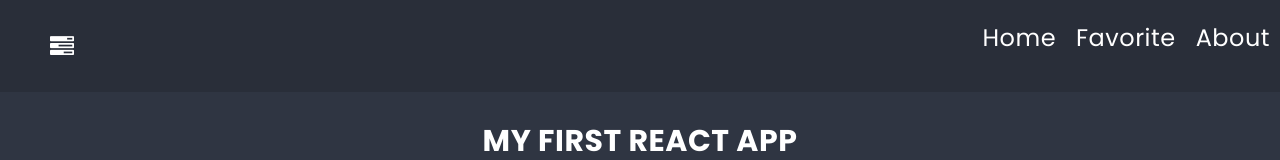
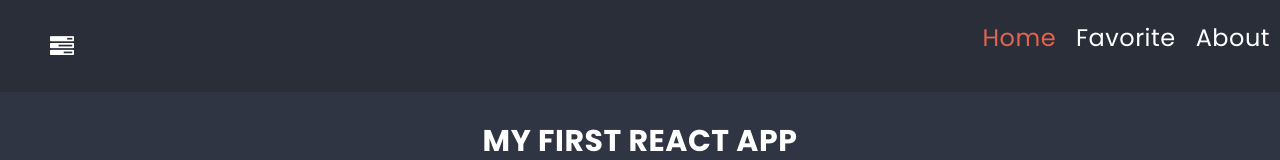
Before and after one commit to Mateusz-Korczak/To-Do-App, a React (Create React App) app: page / in a window 1280 px wide. Shown: the top 160 px of the page. Built offline with nearby package versions, Linux system fonts and the light colour scheme.

Commit message:
fixed display hover subpages on click problem

```diff
--- a/src/components/NavBar/NavBar.js
+++ b/src/components/NavBar/NavBar.js
@@ -1,4 +1,5 @@
 import styles from './NavBar.module.scss';
+import { Link, NavLink } from 'react-router-dom';
 
 const NavBar = () => {
   return (
@@ -10,13 +11,28 @@
       </ul>
       <ul>
         <li>
-          <a href='/'>Home</a>
+          <NavLink
+            className={({ isActive }) => isActive && styles.linkActive}
+            to='/'
+          >
+            Home
+          </NavLink>
         </li>
         <li>
-          <a href='/favorite'>Favorite</a>
+          <NavLink
+            className={({ isActive }) => isActive && styles.linkActive}
+            to='/favorite'
+          >
+            Favorite
+          </NavLink>
         </li>
         <li>
-          <a href='/about'>About</a>
+          <NavLink
+            className={({ isActive }) => isActive && styles.linkActive}
+            to='/about'
+          >
+            About
+          </NavLink>
         </li>
       </ul>
     </nav>
--- a/src/components/NavBar/NavBar.module.scss
+++ b/src/components/NavBar/NavBar.module.scss
@@ -13,6 +13,14 @@
       text-decoration: none;
       color: $color-light;
       margin: 10px;
+      &.linkActive {
+        transition: 0.2s;
+        color: $color-warning;
+      }
     }
   }
 }
+
+.linkActive {
+  color: $color-warning;
+}
```
